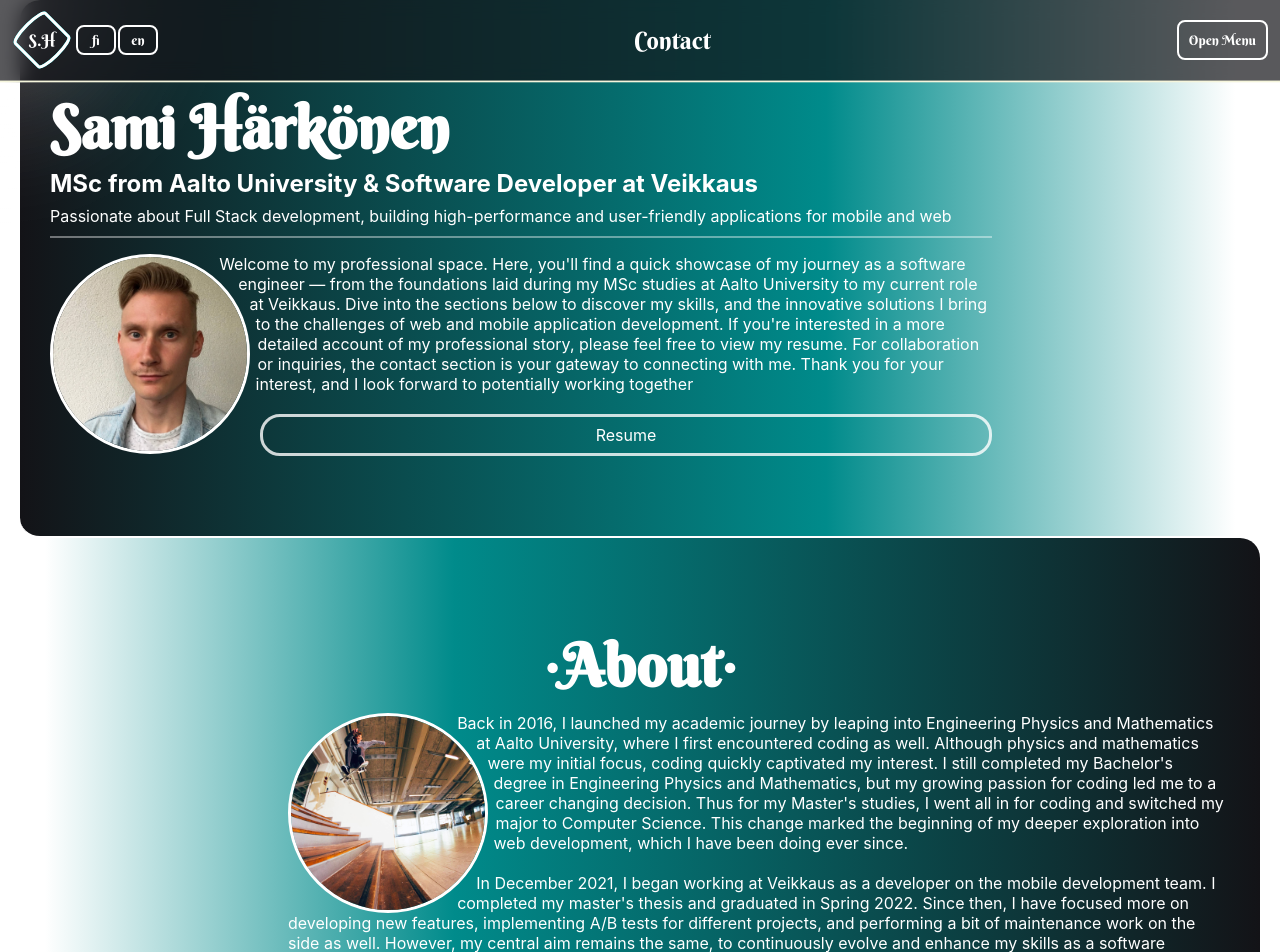
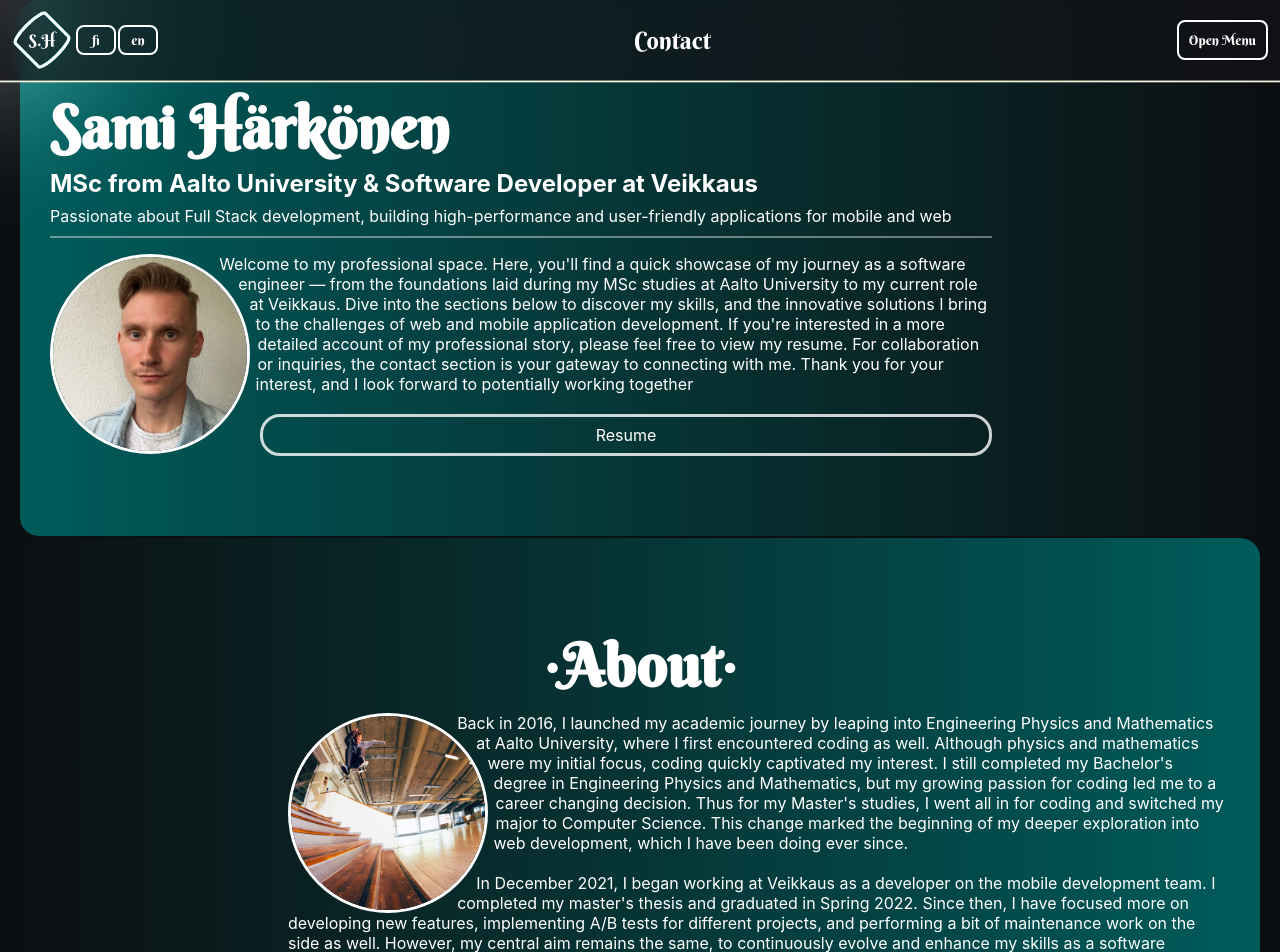
Before and after one commit to SamkHarks/My-page, a React (Create React App) app: page / in a window 1280 px wide. Shown: the top 952 px of the page. Built offline with nearby package versions, Linux system fonts and the light colour scheme.

Commit message:
add new styles

```diff
--- a/src/components/sections/Sections.module.css
+++ b/src/components/sections/Sections.module.css
@@ -49,13 +49,14 @@
     .section {
         margin-left: var(--spacing-L);
         margin-right: var(--spacing-L);
+        border-bottom: 2px solid var(--background-color-secondary);
         :global(.section_content) {
            width: 80%;
            opacity: 0;
            transition: opacity 2s, transform 2s ease;
         }
         &:nth-child(even) {
-            background: linear-gradient(to left, var(--background-color-primary) 2%, var(--color-darkCyan-secondary) 35%,var(--color-dark-secondary));
+            background: linear-gradient(to left, var(--background-color-secondary), var(--color-darkestCyan-secondary));
             border-top-left-radius: 20px;
             border-bottom-left-radius: 20px;
             :global(.section_content) {
@@ -66,7 +67,7 @@
             }
         }
         &:nth-child(odd) {
-            background: linear-gradient(to right, var(--background-color-primary) 2%, var(--color-darkCyan-secondary) 35%, var(--color-dark-secondary));
+            background: linear-gradient(to right, var(--background-color-secondary), var(--color-darkestCyan-secondary));
             border-top-right-radius: 20px;
             border-bottom-right-radius: 20px;
             :global(.section_content) {
--- a/src/global/global.css
+++ b/src/global/global.css
@@ -3,7 +3,7 @@
 body {
     margin: 0;
     padding: 0;
-    background-color: var(--background-color-primary);
+    background-color: var(--background-color-secondary);
     font-family: var(--font-family-primary);
     -webkit-font-smoothing: antialiased;
     -moz-osx-font-smoothing: grayscale;
--- a/src/global/variables.css
+++ b/src/global/variables.css
@@ -22,6 +22,7 @@
     /* Colors */
     --color-cyan-secondary: cyan;
     --color-darkCyan-secondary: darkCyan;
+    --color-darkestCyan-secondary: rgb(0, 91, 91);
     --color-orangeRed-secondary: orangeRed;
     --color-red-secondary: red;
     --color-dark-secondary: rgba(19, 19, 23);
```
